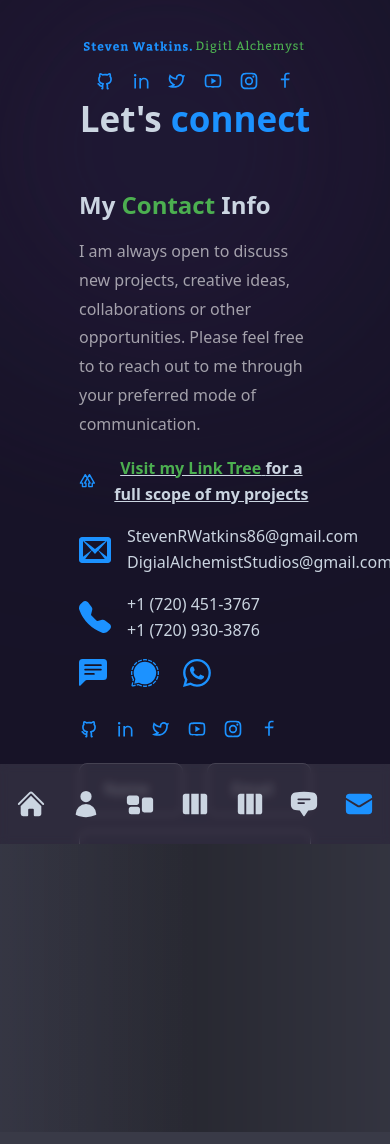
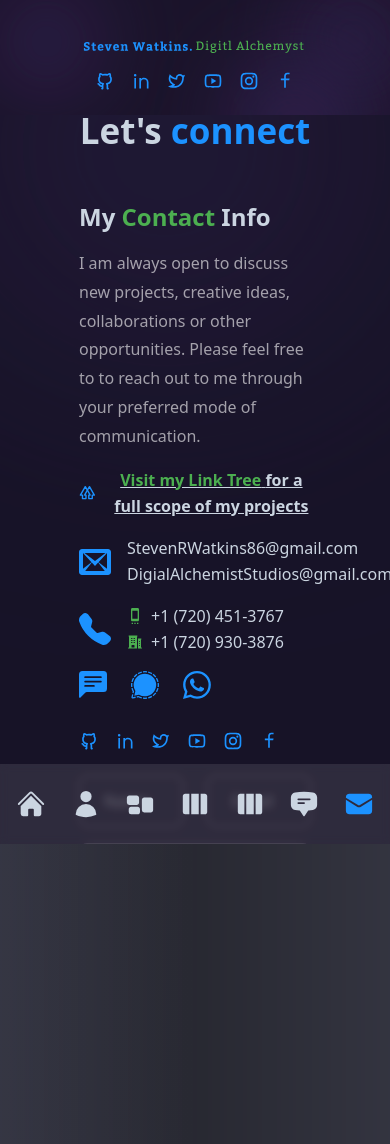
Before and after one commit to Digitl-Alchemyst/digitl-alchemyst-portfolio, a Next.js app: page /contact in a window 390 px wide. Built offline with nearby package versions, Linux system fonts and the light colour scheme.

Commit message:
Responsive

```diff
--- a/src/components/Header.js
+++ b/src/components/Header.js
@@ -4,7 +4,7 @@ import Socials from './Socials';
 
 const Header = () => {
   return (
-    <header className='absolute z-30 flex w-full items-center px-16 xl:h-[90px] xl:px-0'>
+    <header className='fixed z-30 flex w-full items-center bg-primary/30 bg-site bg-cover bg-no-repeat px-16 xl:h-[90px] xl:px-0'>
       <div className='container mx-auto'>
         <div className='flex flex-col items-center justify-between gap-y-2 py-6 lg:flex-row'>
           {/* Logo */}
--- a/src/pages/contact/index.js
+++ b/src/pages/contact/index.js
@@ -8,6 +8,7 @@ import {
   BsTelephoneFill,
   BsWhatsapp,
 } from 'react-icons/bs';
+import { MdSettingsCell } from 'react-icons/md';
 import { ImEnvelop } from 'react-icons/im';
 import { motion } from 'framer-motion';
 import { fadeIn } from '#/variants';
@@ -18,6 +19,7 @@ import Layout from '@/c/Layout';
 import React, { useRef } from 'react';
 import emailjs from '@emailjs/browser';
 import Head from 'next/head';
+import { HiBuildingOffice2 } from 'react-icons/hi2';
 
 const Contact = () => {
   const form = useRef();
@@ -53,7 +55,7 @@ const Contact = () => {
       <main className='h-[100vh] bg-primary/30'>
         <Layout className='pt-50 xl:pt-4'>
           <div className='h-[100vh] xl:pl-8 xl:pr-24'>
-            <div className='container mx-auto flex h-full items-center justify-center py-32 text-center  xl:text-left'>
+            <div className='container mx-auto flex h-full items-center justify-center py-32 text-center md:py-8  xl:text-left'>
               <div className='flex w-full flex-col '>
                 {/* Text */}
                 <motion.h1
@@ -61,7 +63,7 @@ const Contact = () => {
                   initial='hidden'
                   animate='show'
                   exit='hidden'
-                  className='h1 mb-12 text-center'
+                  className='h1 mb-12 mt-56 text-center sm:mt-30 md:mt-2'
                 >
                   Let&apos;s <span className='text-accent'>connect</span>
                 </motion.h1>
@@ -115,6 +117,8 @@ const Contact = () => {
                     <div className='flex items-center space-x-4'>
                       <BsTelephoneFill className='h-8 w-8 text-accent' />
                       <div className='flex flex-col'>
+                        <div className='flex items-center gap-x-2'>
+                          <MdSettingsCell className='text-accent2' />
                           <Link
                             href='tel:7204513767'
                             target='_blank'
@@ -122,6 +126,9 @@ const Contact = () => {
                           >
                             +1 (720) 451-3767
                           </Link>
+                        </div>
+                        <div className='flex items-center gap-x-2'>
+                          <HiBuildingOffice2 className='text-accent2' />
                           <Link
                             href='tel:7209303876'
                             target='_blank'
@@ -129,6 +136,7 @@ const Contact = () => {
                           >
                             +1 (720) 930-3876
                           </Link>
+                        </div>
                       </div>
                     </div>
                     <div className='mb-4 flex items-center gap-x-6 text-lg'>
@@ -156,7 +164,7 @@ const Contact = () => {
                   <motion.form
                     onSubmit={sendEmail}
                     ref={form}
-                    className='mx-auto flex w-full flex-1 flex-col gap-y-4'
+                    className='mx-auto flex w-full flex-1 flex-col gap-y-4 pb-50 xl:pb-0'
                     variants={fadeIn('up', 0.4)}
                     initial='hidden'
                     animate='show'
--- a/src/pages/index.js
+++ b/src/pages/index.js
@@ -12,13 +12,13 @@ const Home = () => {
     <main className='flex h-[100vh] max-h-screen w-full items-center bg-primary/30'>
       {/* BG Image Layers */}
 
-      {/* <div className='translate-z-0 absolute h-full w-full bg-none mix-blend-color-dodge xl:bg-explosion xl:bg-cover xl:bg-right xl:bg-no-repeat' /> */}
+      <div className='translate-z-0 absolute h-full w-full bg-none mix-blend-color-dodge xl:bg-explosion xl:bg-cover xl:bg-right xl:bg-no-repeat' />
       <div className='translate-z-0 absolute h-full w-full animate-pulse bg-none mix-blend-color-dodge xl:bg-alchemy xl:bg-cover xl:bg-bottom  xl:bg-no-repeat' />
 
       {/* Particles  */}
       <ParticlesContainer />
 
-      <Layout className='pt-0 md:pt-60 lg:pt-30 xl:pt-20 max-h-screen'>
+      <Layout className='max-h-screen pt-0 md:pt-60 lg:pt-30 xl:pt-20'>
         <div className='flex w-full items-center justify-between'>
           {/* <div className='h-full w-full'> */}
 
@@ -30,7 +30,7 @@ const Home = () => {
               initial='hidden'
               animate='show'
               exit='hidden'
-              className='h1 z-40'
+              className='h1 z-40 md:mt-20 xl:mt-0'
             >
               <span className='text-accent'> Digitl Alchemyst</span>{' '}
               <span className='text-3xl'>Steven Watkins</span>
@@ -119,6 +119,7 @@ const Home = () => {
                 <ProjectsBtn />
               </motion.div> */}
             </div>
+            <div className='flex min-h-[150px] sm:hidden' />
           </div>
           {/* </div> */}
 
@@ -130,7 +131,7 @@ const Home = () => {
             exit='hidden'
             transition={{ duration: 1, ease: easeInOut }}
             // removed xl:max-w-none added w-1/2
-            className='absolute right-72 items-center hidden max-h-[25%] w-1/2 max-w-[25%] xl:mr-12 xl:flex'
+            className='absolute right-[15%] top-[40%] hidden max-h-[25%] w-1/2 max-w-[25%] items-center xl:mr-12 xl:flex'
           >
             <Profile />
           </motion.div>
--- a/src/pages/services/index.js
+++ b/src/pages/services/index.js
@@ -41,7 +41,7 @@ const Services = () => {
             initial='hidden'
             animate='show'
             exit='hidden'
-            className='w-full mr-16'
+            className='w-full xl:mr-16'
           >
             {/* Slider  */}
             <ServiceSlider />
--- a/src/pages/skills/index.js
+++ b/src/pages/skills/index.js
@@ -234,8 +234,8 @@ const About = () => {
       <Head>
         <title>Steven Watkins | My Skills</title>
       </Head>
-      <main className='bg-primary/30 flex h-[100vh] flex-col items-center justify-center xxl:pr-38 xxl:pt-50 '>
-        <Layout className=''>
+      <main className='bg-primary/30 flex h-[100vh] flex-col items-center justify-center '>
+        <Layout className='pt-42'>
           {/* Avatar  */}
           <motion.div
             variants={fadeIn('right', 0.2)}
@@ -248,7 +248,7 @@ const About = () => {
           </motion.div>
 
           {/* Page Content  */}
-          <div className='mx-auto flex h-full w-full flex-col items-center justify-center gap-x-6 xl:flex-row '>
+          <div className='mx-auto flex h-full w-full flex-col items-center xl:justify-center gap-x-6 xl:flex-row mt-36'>
             {/* Text */}
             <div className='mb-8 flex-1 flex-col justify-center xl:mb-0 xl:ml-80 '>
               <motion.h2
@@ -349,7 +349,7 @@ const About = () => {
               initial='hidden'
               animate='show'
               exit='hidden'
-              className='mb-30 flex h-[480px] w-full flex-col sm:mb-10 md:mb-0 xl:max-w-[48%] '
+              className='flex h-[480px] w-full flex-col sm:mb-10 md:mb-0 xl:max-w-[48%] '
             >
               <div className='mx-auto mb-4 flex flex-wrap gap-x-4 gap-y-4 xl:mx-0 xl:gap-x-8'>
                 {aboutData.map((item, itemIndex) => {
@@ -367,7 +367,7 @@ const About = () => {
                   );
                 })}
               </div>
-              <div className='gap-y2 flex flex-col items-center rounded-xl border border-sky-400/20 bg-lime-400/20 py-2 xl:mr-16 xl:items-start xl:gap-y-4 xl:px-2 xl:py-6 '>
+              <div className='gap-y2 flex flex-col items-center rounded-xl border border-sky-400/20 bg-lime-400/20 py-2 xl:mr-16 xl:items-start xl:gap-y-4 xl:px-2 xl:py-6'>
                 {aboutData[index].info.map((item, itemIndex) => {
                   return (
                     <div
@@ -392,6 +392,7 @@ const About = () => {
                   );
                 })}
               </div>
+            <div className='min-h-[200px] flex sm:hidden' />
             </motion.div>
           </div>
         </Layout>
--- a/src/pages/testimonials/index.js
+++ b/src/pages/testimonials/index.js
@@ -5,8 +5,8 @@ import Layout from '@/c/Layout'
 
 const Testimonials = () => {
   return (
-    <div className='h-[100vh] bg-primary/30 py-32 text-center'>
-      <div className=' mx-auto flex h-full flex-col justify-center'>
+    <main className='h-[100vh] bg-primary/30 py-16 text-center items-center justify-center'>
+      <div className=' mx-auto flex h-full flex-col justify-center items-center'>
         <Layout className=''>
           <motion.h2
             variants={fadeIn('up', 0.2)}
@@ -29,7 +29,7 @@ const Testimonials = () => {
           </motion.div>
         </Layout>
       </div>
-    </div>
+    </main>
   );
 };
 
--- a/src/styles/globals.css
+++ b/src/styles/globals.css
@@ -19,6 +19,12 @@
 .swiper-button-next:after,
 .swiper-rtl .swiper-button-prev:after {
   color: #1c92ff;
+}
+
+html,
+body {
+  max-width: 100vw;
+  overflow-x: hidden;
 }
 
 @layer base {
```
Lines whose indentation alone changed are shown as unchanged.
